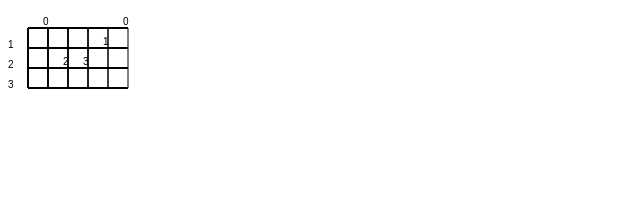
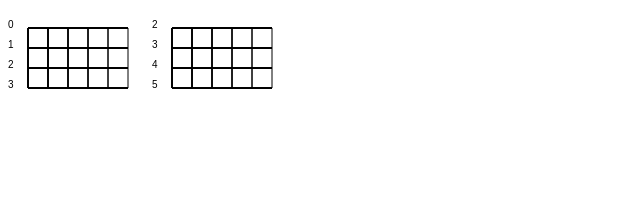
Before and after one commit to RavinduThaveesha/guitar-chords, a plain HTML site: page index.html in a window 1280 px wide. Shown: the whole page, without its empty margins (0-640 px from the left). Drawn offline with Linux system fonts and the light colour scheme.

Commit message:
add chord func

```diff
--- a/index.html
+++ b/index.html
@@ -5,14 +5,10 @@
 
 </head>
 <body>
-  <canvas id="canvas" width="200" height="200"></canvas>
+  <canvas id="canvas1" width="140" height="140"></canvas>
+  <canvas id="canvas2" width="140" height="140"></canvas>
 
   <script>
-  var fretHeight = 20;
-  var fretWidth = 20;
-  var textOffsetY = -3;
-  var offsetY = 0;
-  var offsetX = 0;
 
   function removeX(array){
     var index = array.indexOf('x');
@@ -25,43 +21,51 @@
     return newArray;
   }
 
-  var chord = {
+  var chord1 = {
     name : 'A',
     type: 'm',
     placement: ['x', 0, 2, 2, 1, 0],
     fingering: ['x', 0, 2, 3, 1, 0],
   };
 
-  // var chord = {
-  //   name : 'C',
-  //   type: 'M',
-  //   placement: ['x', 3, 4, 4, 4, 3],
-  //   fingering: ['x', 1, 2, 3, 4, 1],
-  // };
+  var chord2 = {
+    name : 'C',
+    type: 'M',
+    placement: ['x', 3, 4, 4, 4, 3],
+    fingering: ['x', 1, 2, 3, 4, 1],
+  };
 
-  var c = document.getElementById('canvas');
+
+  chord('canvas1', chord1);
+  chord('canvas2', chord2);
+
+  function chord(container, chord) {
+    var fretHeight = 20;
+    var fretWidth = 20;
+    var textOffsetY = -3;
+    var offsetY = 0;
+    var offsetX = 0;
+
+    var c = document.getElementById(container);
     var ctx = c.getContext('2d');
-
 
     var maxFret = Math.max.apply(Math, removeX(chord.placement));
     var minFret = Math.min.apply(Math, removeX(chord.placement));
-  //console.log(maxFret);
+
+
+    if(minFret != 0) {
+      minFret = minFret - 1;
+    }
 
     ctx.beginPath();
     ctx.lineWidth = 1;
 
     for(var i = minFret; i < maxFret + 2; i++) {
+      ctx.fillStyle = 'black';
       ctx.moveTo(fretWidth, offsetY + fretHeight);
       ctx.lineTo(100 + fretWidth, offsetY + fretHeight);
-
-    ctx.fillStyle = 'black';
-
-    if(i != 0) {
       ctx.fillText(i, 0, offsetY + fretHeight);
-    }
-
       ctx.stroke();
-
       offsetY = offsetY + 20;
     }
 
@@ -70,19 +74,22 @@
 
       var stringH = (maxFret - minFret + 1) * fretHeight;
 
-    var y = (fretHeight * chord.placement[i]) + fretHeight + textOffsetY;
-    var x = fretWidth + offsetX - (fretWidth / 4);
+      //var y = (fretHeight * chord.placement[i]) + fretHeight + textOffsetY;
+      //var x = fretWidth + offsetX - (fretWidth / 4);
 
       ctx.fillStyle = 'white';
       ctx.moveTo(offsetX + fretWidth, 0 + fretHeight);
       ctx.lineTo(offsetX + fretWidth, stringH + fretHeight);
 
-    ctx.fillStyle = 'black';
-    ctx.fillText(chord.fingering[i], x, y);
+      //ctx.fillStyle = 'black';
+      //ctx.fillText(chord.fingering[i], x, y);
       ctx.stroke();
 
       offsetX = offsetX + fretWidth;
     }
+  }
+
+
 
 
 //ctx.font = "18px Arial";
```
Lines whose indentation alone changed are shown as unchanged.
